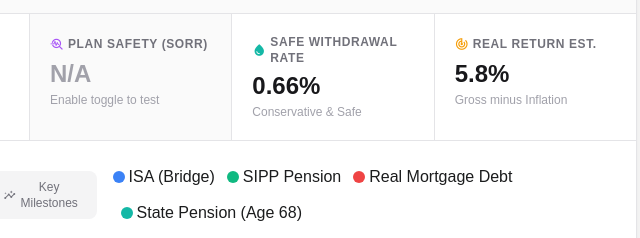
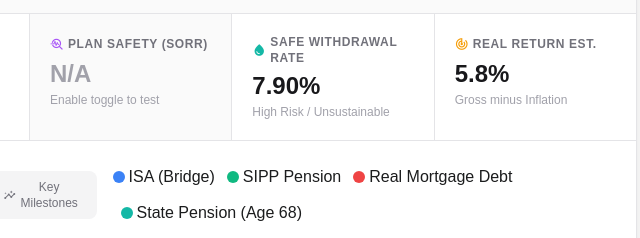
Before and after one commit to AdrianMnt/FIRE_Calc, a plain HTML site: page index.html in a window 1280 px wide. Shown: the part 130-368 px from the top of the page, 611-1251 px from the left. Drawn offline with nearby package versions, Linux system fonts and the light colour scheme; a web font is replaced by a local one.

Commit message:
Add files via upload

```diff
--- a/index.html
+++ b/index.html
@@ -395,6 +395,7 @@
                                         <th class="p-3 border-b border-zinc-200 dark:border-zinc-800 text-right">Total Assets</th>
                                         <th class="p-3 border-b border-zinc-200 dark:border-zinc-800 text-right">Annual Withdrawal</th>
                                         <th class="p-3 border-b border-zinc-200 dark:border-zinc-800 text-right">State Pension</th>
+                                        <th class="p-3 border-b border-zinc-200 dark:border-zinc-800 text-right">Net After State Pension</th>
                                         <th class="p-3 border-b border-zinc-200 dark:border-zinc-800 text-center">Phase / Notes</th>
                                     </tr>
                                 </thead>
@@ -649,7 +650,7 @@
             let mortgageFreeMonth = null;
             let peakAssets = 0;
 
-            data.push({ year: 0, age: state.currentAge, isa: curIsa, pension: curPen, mortgage: curMort, isRetired: false });
+            data.push({ month: 0, year: 0, age: state.currentAge, isa: curIsa, pension: curPen, mortgage: curMort, isRetired: false });
 
             for (let m = 1; m <= totalMonths; m++) {
                 let age = state.currentAge + (m / 12);
@@ -751,6 +752,7 @@
 
                 if (m % 12 === 0) {
                     data.push({
+                        month: m,
                         year: m / 12,
                         age: Math.floor(age),
                         isa: curIsa,
@@ -867,17 +869,22 @@
             return { rate: (successes / simulations) * 100, stats: { p10, p50, p90 } };
         }
 
-        function populateTable(data, fireYear, baseTargetReal) {
+        function populateTable(data, fireMonth, baseTargetReal) {
             elements.tableBody.innerHTML = "";
+            const firstRetiredRow = data.findIndex(row => row.isRetired && row.month >= fireMonth);
+            const highlightMonth = firstRetiredRow >= 0 ? data[firstRetiredRow].month : null;
+
             data.forEach((row) => {
                 const tr = document.createElement("tr");
                 const totalAssets = row.isa + row.pension - row.mortgage;
                 const annualWithdrawal = row.isRetired ? baseTargetReal : 0;
+                const statePensionAnnual = row.statePension > 0 ? row.statePension : 0;
+                const netAfterStatePension = row.isRetired ? Math.max(0, annualWithdrawal - statePensionAnnual) : 0;
 
                 let statusBadge = "";
                 let phaseNotes = "";
 
-                if (row.isRetired && row.year === fireYear) {
+                if (row.isRetired && row.month === highlightMonth) {
                     tr.className = "bg-emerald-50 dark:bg-emerald-950/20 text-emerald-800 dark:text-emerald-400 font-bold border-l-4 border-emerald-500";
                     statusBadge = `<span class="px-2 py-0.5 rounded-full text-xxs bg-emerald-200 dark:bg-emerald-800 text-emerald-900 dark:text-emerald-100 font-bold">🚀 FIRE ACHIEVED</span>`;
                     phaseNotes = `<div class="text-[10px] text-emerald-700 dark:text-emerald-300 mt-1">Decumulation begins</div>`;
@@ -902,6 +909,7 @@
                     <td class="p-3 text-right font-bold text-zinc-950 dark:text-white">£${Math.round(totalAssets).toLocaleString()}</td>
                     <td class="p-3 text-right font-medium ${row.isRetired ? 'text-amber-600 dark:text-amber-400' : 'text-zinc-400'}">£${row.isRetired ? Math.round(annualWithdrawal).toLocaleString() : '—'}</td>
                     <td class="p-3 text-right font-medium ${row.statePension > 0 ? 'text-teal-600 dark:text-teal-400' : 'text-zinc-400'}">£${row.statePension > 0 ? Math.round(row.statePension).toLocaleString() : '—'}</td>
+                    <td class="p-3 text-right font-medium ${row.isRetired ? 'text-emerald-600 dark:text-emerald-400' : 'text-zinc-400'}">£${row.isRetired ? Math.round(netAfterStatePension).toLocaleString() : '—'}</td>
                     <td class="p-3 text-center">${statusBadge}${phaseNotes}</td>
                 `;
                 elements.tableBody.appendChild(tr);
@@ -1199,7 +1207,7 @@
             // Calculate SWR at FIRE date
             let swrPercentage = 0;
             if (engine.fireMonth !== null && engine.peakAssets > 0) {
-                swrPercentage = ((engine.baseTargetReal / 12) / engine.peakAssets) * 100;
+                swrPercentage = (engine.baseTargetReal / engine.peakAssets) * 100;
             }
             elements.hudSwr.textContent = `${swrPercentage.toFixed(2)}%`;
             if (swrPercentage <= 4) {
@@ -1250,7 +1258,7 @@
 
             const activeFireYear = engine.fireMonth !== null ? Math.floor(engine.fireMonth / 12) : null;
             if (!elements.viewChart.classList.contains('hidden')) drawChart(engine.data, activeFireYear, mcResults.stats);
-            populateTable(engine.data, activeFireYear, engine.baseTargetReal);
+            populateTable(engine.data, engine.fireMonth, engine.baseTargetReal);
             generateInsights(engine, mcResults, swrPercentage);
         }
 
```
